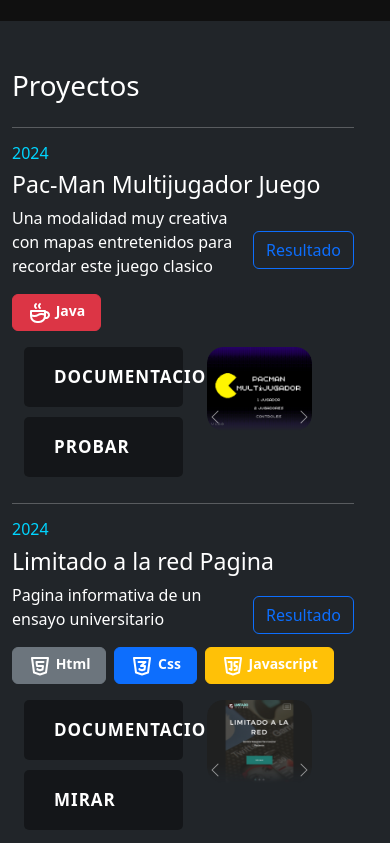
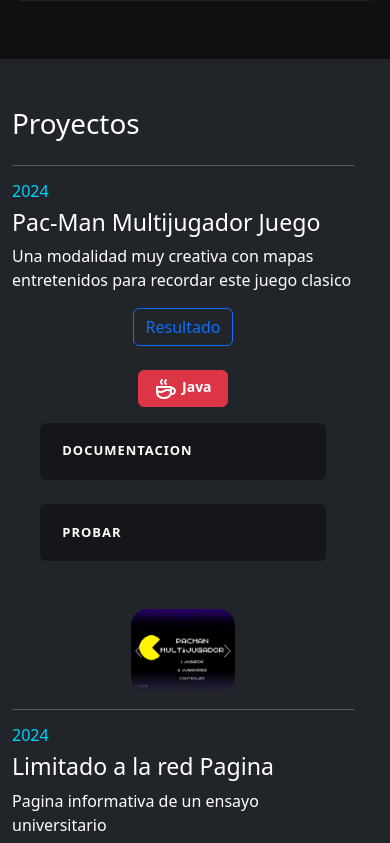
Before and after one commit to Heisenberg17J/vercel-hosting-Hejembert, a plain HTML site: page public/index.html in a window 390 px wide. Shown: the part 1156-1999 px from the top of the page. Drawn offline with nearby package versions, Linux system fonts and the light colour scheme.

Commit message:
Update stylesheets.css

```diff
--- a/public/css/stylesheets.css
+++ b/public/css/stylesheets.css
@@ -13,7 +13,7 @@
     background: linear-gradient(90deg, #1e1e22, #2e2e2e);
     box-shadow: 0 4px 10px rgba(0, 0, 0, 0.2);
     transition: background 0.3s ease;
-    padding: 10px 0;
+    padding: 10px 15px;
 }
 
 .custom_nav-container:hover {
@@ -49,6 +49,7 @@
   margin: 0.5px;
   width: 4rem;
 }
+
 
 /*projects section */
 
@@ -449,37 +450,59 @@
 @media (max-width: 768px) {
   ul.lenguage-code {
       align-items: flex-start;
+      display: flex;
+      justify-content: center;
       gap: 0.5rem;
   }
 }
 
+@media (max-width: 768px) {
+
+}
+
+@media (max-width: 768px) {
+  .d-flex {
+    flex-direction: column;
+    align-items: center;
+  }
+
+  .w-50{
+    width: 90% !important;
+  }
+
+  .btn-outline-primary{
+    margin-bottom: 1.5rem;
+  }
+}
+
+
 #accordion .panel{
   border: none;
-  border-radius: 5px;
+  border-radius: 1rem;
   box-shadow: none;
-  margin-bottom: 10px;
+  margin-bottom: 1.5rem;
   background: transparent;
 }
 #accordion .panel-heading{
   padding: 0;
   border: none;
-  border-radius: 5px;
+  border-radius: 1rem;
   background: transparent;
   position: relative;
 }
 #accordion .panel-title a{
   text-decoration: none;
   display: block;
-  padding: 20px 30px;
+  padding: 1.3rem 1.4rem;
   margin: 0;
   background: rgba(0,0,0,0.4);
-  font-size: 17px;
+  font-size: 60%;
   font-weight: bold;
   color: #fff;
   text-transform: uppercase;
   letter-spacing: 1px;
   border: none;
-  border-radius: 5px;
+  border-radius: 0.4rem;
   position: relative;
 }
 #accordion .panel-title a.collapsed{ border: none; }
@@ -487,16 +510,16 @@
 #accordion .panel-title a.collapsed:before{
   content: "\f107";
   font-family: "Font Awesome 5 Free";
-  width: 30px;
-  height: 30px;
+  width: 1.2em;
+  height: 1.4rem;
   line-height: 27px;
   text-align: center;
-  font-size: 25px;
+  font-size: 1rem;
   font-weight: 900;
   color: #fff;
   position: absolute;
-  top: 15px;
-  right: 30px;
+  top: 1rem;
+  right: 1.5rem;
   transform: rotate(180deg);
   transition: all .4s cubic-bezier(0.080, 1.090, 0.320, 1.275);
 }
@@ -505,14 +528,14 @@
   transform: rotate(0deg);
 }
 #accordion .panel-body{
-  padding: 20px 30px;
+  padding: 1.3rem 1.4rem;
   background: rgba(0,0,0,0.1);
-  font-size: 15px;
+  font-size: 0.9rem;
   color: #fff;
-  line-height: 28px;
+  line-height: 1.7rem;
   letter-spacing: 1px;
   border-top: none;
-  border-radius: 5px;
+  border-radius: 0.7rem;
 }
 
 /*footer*/
```
